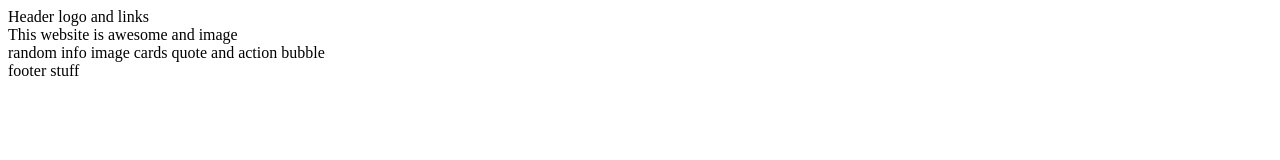
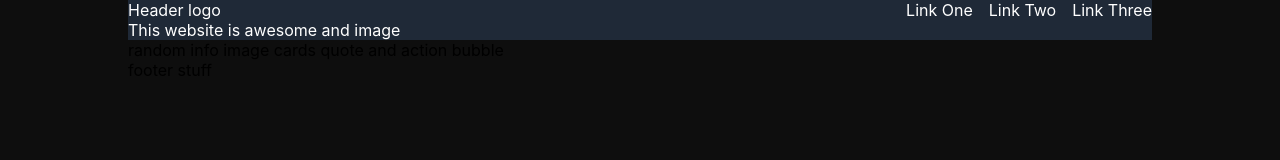
Before and after one commit to JustinNTL/landing-page, a plain HTML site: page index.html in a window 1280 px wide. Drawn offline with Linux system fonts and the light colour scheme.

Commit message:
Edit sub-body container out as it's not needed in the html file and added links, Add base styling to css body/header/mainheader/list/links

```diff
--- a/css/style.css
+++ b/css/style.css
@@ -0,0 +1,32 @@
+body {
+  margin: 0px 128px 0px 128px;
+  background-color: #0e0e0e;
+  display: flex;
+  flex-flow: column;
+  font-family: "SF Pro Text","SF Pro Icons","Helvetica Neue","Helvetica","Arial",sans-serif;
+}
+
+.header {
+  background-color: #1F2937;
+  color: white;
+}
+
+.main-header {
+  display: flex;
+  flex-flow: row wrap;
+  justify-content: space-between;
+  align-items: center;
+}
+
+ul {
+  list-style-type: none;
+  display: flex;
+  margin: 0;
+  padding: 0;
+  gap: 16px;
+}
+
+a {
+  text-decoration: none;
+  color: white;
+}
--- a/index.html
+++ b/index.html
@@ -8,10 +8,14 @@
 	<link rel="stylesheet" href="css/style.css">
 </head>
 <body>
-	<div class="sub-body">
 	<div class="header">
 		<div class="main-header">
-				Header logo and links
+			Header logo
+			<ul>
+				<li><a href="https://www.google.com">Link One</a></li>
+				<li><a href="https://www.google.com">Link Two</a></li>
+				<li><a href="https://www.google.com">Link Three</a></li>
+			</ul>
 		</div>
 		<div class="sub-header">
 			This website is awesome and image
@@ -23,7 +27,6 @@
 	<div class="footer">
 		footer stuff
 	</div>
-	</div>
 </body>
 </html>
 
```
Lines whose indentation alone changed are shown as unchanged.
